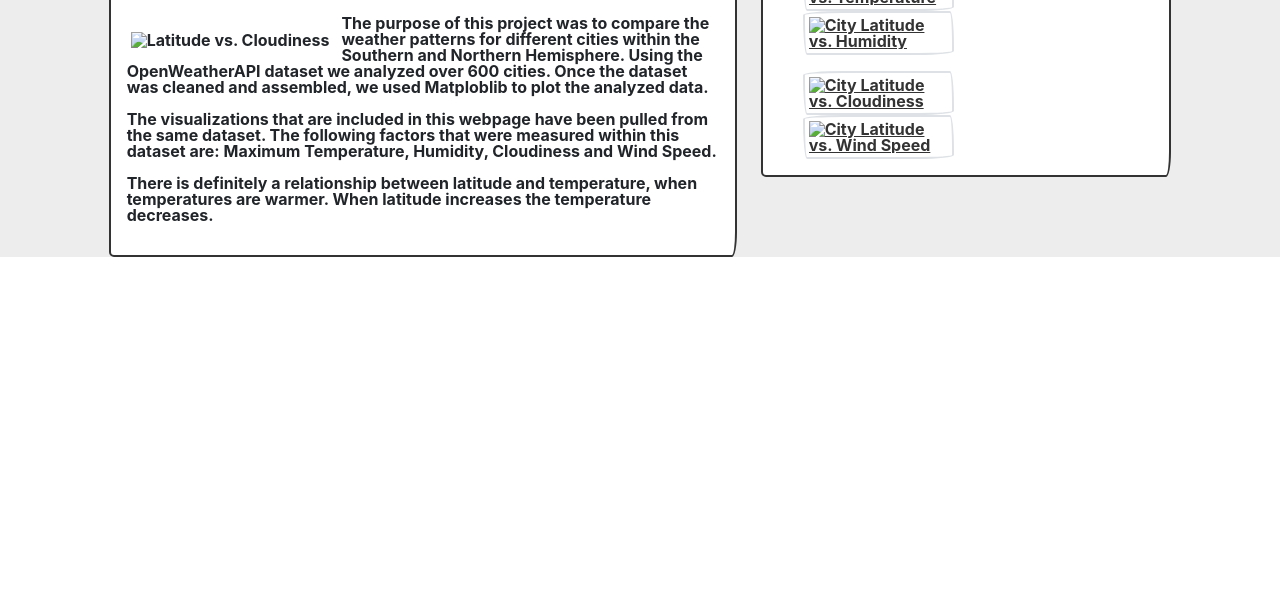
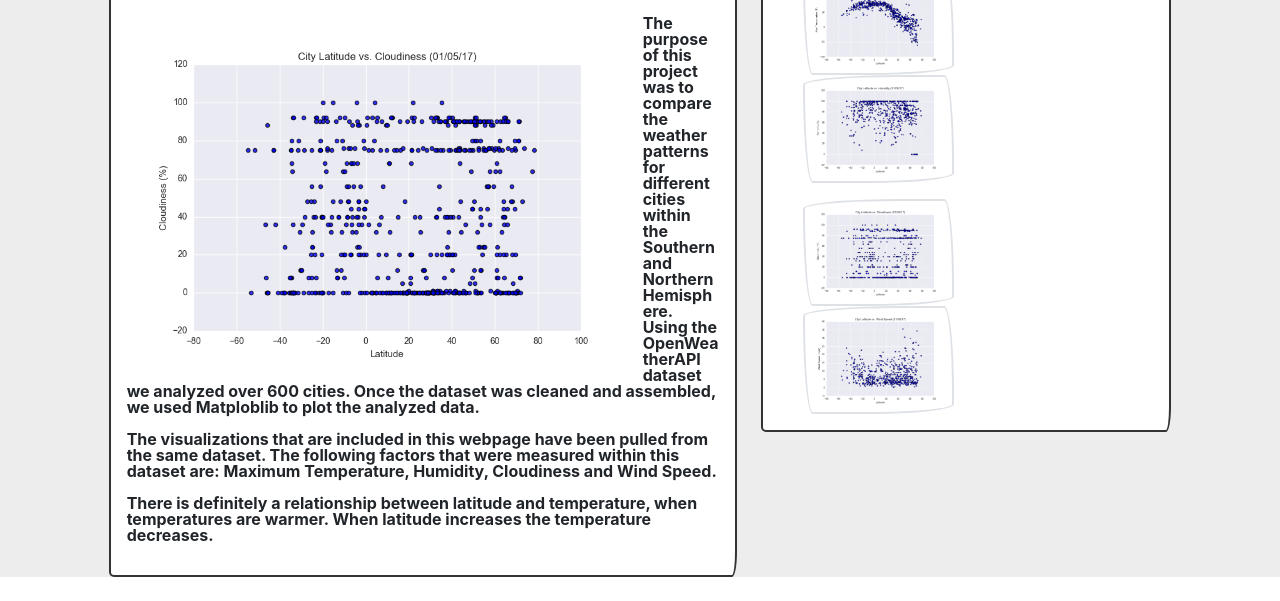
Before and after one commit to tcash562/Web-Design-Challenge, a plain HTML site: page Cloudiness.html in a window 1280 px wide. Shown: the part 199-800 px from the top of the page. Drawn offline with nearby package versions, Linux system fonts and the light colour scheme; a web font is replaced by a local one.

Commit message:
Recommitting the changes as they did not commit properly

```diff
--- a/Cloudiness.html
+++ b/Cloudiness.html
@@ -57,7 +57,7 @@
 								<h1 class="description-header"style="color: #4AAAA5;">Summary: Latitude vs. Cloudiness</h1>
 								<hr class="my-4">
 								<div class="wrapingimage">
-									<img src="Cloudiness.png" alt="Latitude vs. Cloudiness" width="500px">
+									<img src="Images/Cloudiness.png" alt="Latitude vs. Cloudiness" width="500px">
 								</div>
 								<p>The purpose of this project was to compare  the weather patterns for different cities within the Southern and Northern Hemisphere. Using the OpenWeatherAPI dataset we analyzed over 600 cities. Once the dataset was cleaned and assembled, we used Matploblib to plot the analyzed data.
 								</p>
@@ -80,22 +80,22 @@
 									<div class="row">
 										<div class="col-md-6">
 											<a href="Max Temperature.html">
-												<img src="Max_Temp.png"alt="City Latitude vs. Temperature" class="img-thumbnail">
+												<img src="Images/Max_Temp.png"alt="City Latitude vs. Temperature" class="img-thumbnail">
 								</div>
 								     <div class="col-md-6">
 										<a href="Humidity.html">
-											<img src="Humidity.png"alt="City Latitude vs. Humidity" class="img-thumbnail">
+											<img src="Images/Humidity.png"alt="City Latitude vs. Humidity" class="img-thumbnail">
 											</div>
 											</div>
 											<br>
 								<div class="row">
 									<div class="col-md-6">
 										<a href="Cloudiness.html">
-										<img src="Cloudiness.png"alt="City Latitude vs. Cloudiness" class="img-thumbnail">
+										<img src="Images/Cloudiness.png"alt="City Latitude vs. Cloudiness" class="img-thumbnail">
 									</div>
 								<div class="col-md-6">
 								<a href="Wind Speed.html">
-								<img src="Wind_speed.png"alt="City Latitude vs. Wind Speed" class="img-thumbnail">
+								<img src="Images/Wind_speed.png"alt="City Latitude vs. Wind Speed" class="img-thumbnail">
          	</div>
 			</div>
 			</div>
```
Also changed, not shown: Comparison.html (+4 -4 lines), Humidity.html (+5 -5 lines), Max Temperature.html (+5 -5 lines), Wind Speed.html (+5 -5 lines), index.html (+5 -5 lines).
